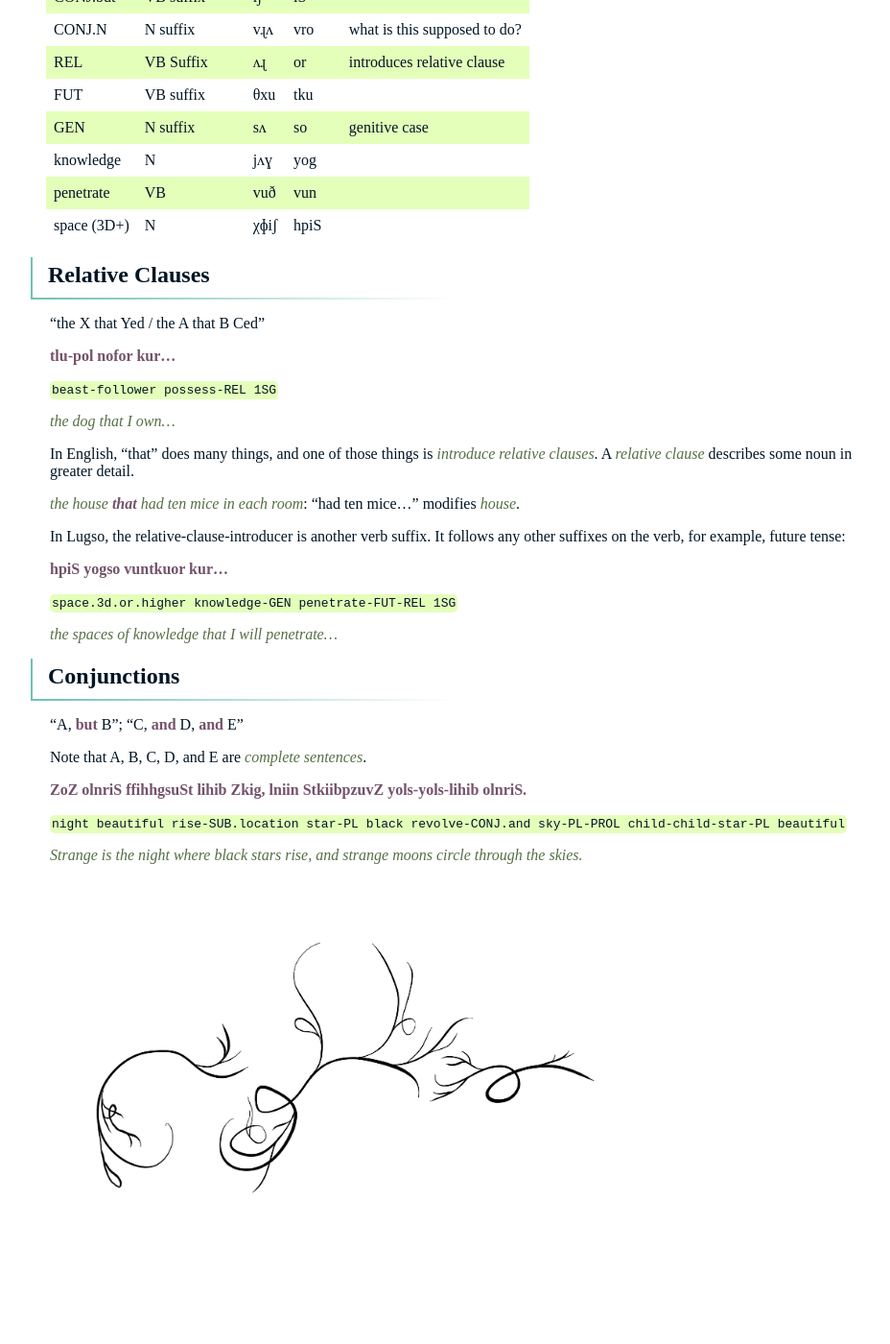
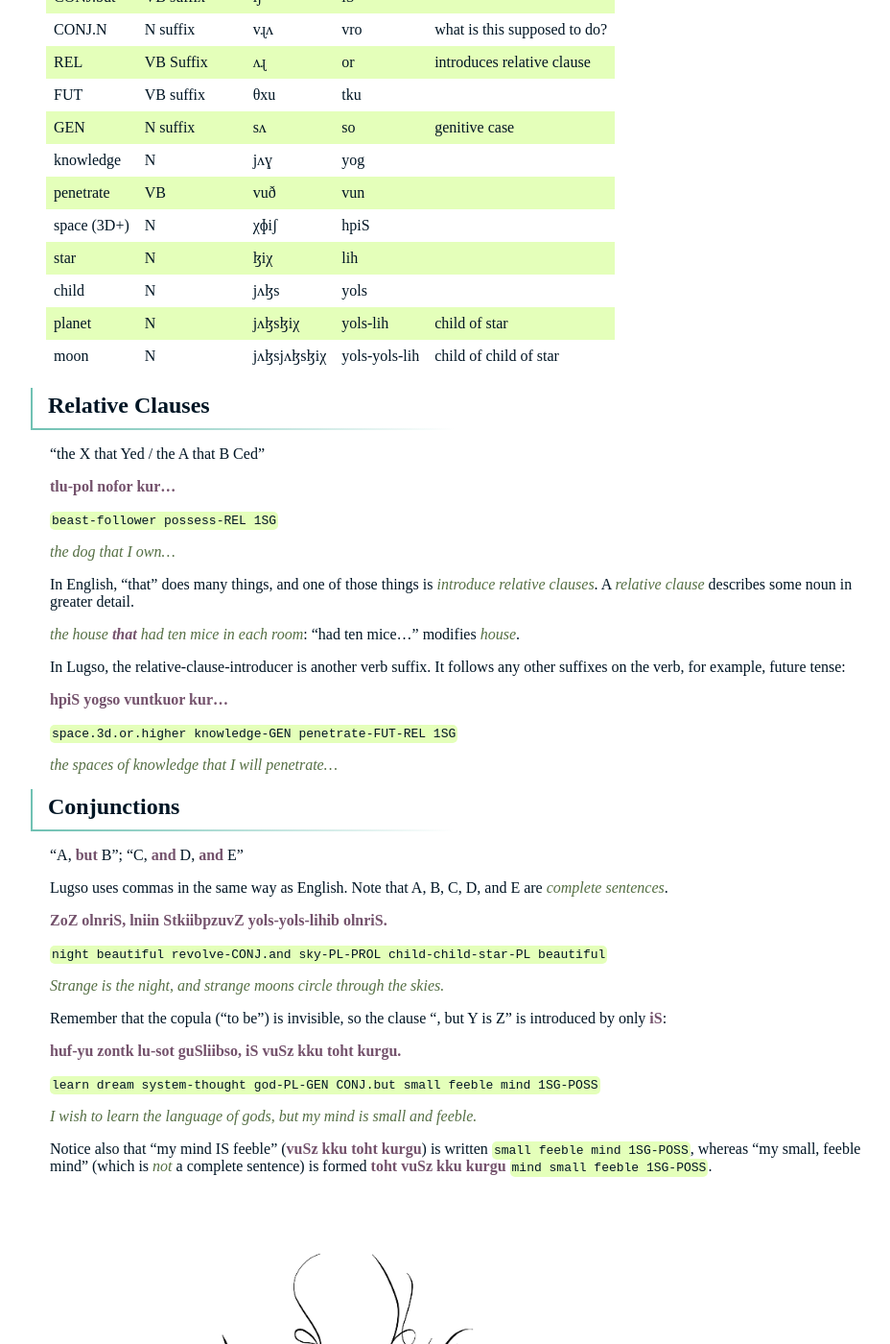
Before and after one commit to 0x70b1a5/lugso, a Jekyll site: the page built from 092_relative-clauses.md, in a window 1280 px wide and 1400 px high, scrolled down 530 px. Shown: the whole window at 96% size, without its empty margins (166-1094 px from the left). Built offline with Jekyll 4.4.1, drawn with Linux system fonts in a browser that asks for light colours; before the commit the page ends 1852 px from its top, so only the background shows below that.

Commit message:
beef up relatives and add at least a little more to auxiliaries

```diff
--- a/092_relative-clauses.md
+++ b/092_relative-clauses.md
@@ -3,7 +3,6 @@ title: Relative Clauses, Conjunctions
 permalink: /relatives-conjunctions/
 order: 3
 ---
-
 
 English|Part of speech|IPA|Lugso|Comment
 |-|-|-|-
@@ -16,6 +15,10 @@ GEN|N suffix|sʌ|so|genitive case
 knowledge|N|jʌɣ|yog|
 penetrate|VB|vuð|vun|
 space (3D+)|N|χɸiʃ|hpiS|
+star|N|ɮiχ|lih|
+child|N|jʌɮs|yols|
+planet|N|jʌɮsɮiχ|yols-lih|child of star
+moon|N|jʌɮsjʌɮsɮiχ|yols-yols-lih|child of child of star
 
 ## Relative Clauses
 
@@ -43,10 +46,20 @@ _the spaces of knowledge that I will penetrate..._
 
 "A, **but** B"; "C, **and** D, **and** E"
 
-Note that A, B, C, D, and E are _complete sentences_.
+Lugso uses commas in the same way as English. Note that A, B, C, D, and E are _complete sentences_.
 
-**ZoZ olnriS ffihhgsuSt lihib Zkig, lniin StkiibpzuvZ yols-yols-lihib olnriS.**
+**ZoZ olnriS, lniin StkiibpzuvZ yols-yols-lihib olnriS.**
 
-`night beautiful rise-SUB.location star-PL black revolve-CONJ.and sky-PL-PROL child-child-star-PL beautiful`
+`night beautiful revolve-CONJ.and sky-PL-PROL child-child-star-PL beautiful`
 
-_Strange is the night where black stars rise, and strange moons circle through the skies._
+_Strange is the night, and strange moons circle through the skies._
+
+Remember that the copula ("to be") is invisible, so the clause ", but Y is Z" is introduced by only **iS**:
+
+**huf-yu zontk lu-sot guSliibso, iS vuSz kku toht kurgu.**
+
+`learn dream system-thought god-PL-GEN CONJ.but small feeble mind 1SG-POSS`
+
+_I wish to learn the language of gods, but my mind is small and feeble._
+
+Notice also that "my mind IS feeble" (**vuSz kku toht kurgu**) is written `small feeble mind 1SG-POSS`, whereas "my small, feeble mind" (which is _not_ a complete sentence) is formed **toht vuSz kku kurgu** `mind small feeble 1SG-POSS`.
```
Also changed, not shown: 020_dictionary.md (+1 -1 lines), 091_auxiliary-verbs.md (+11 -1 lines).
